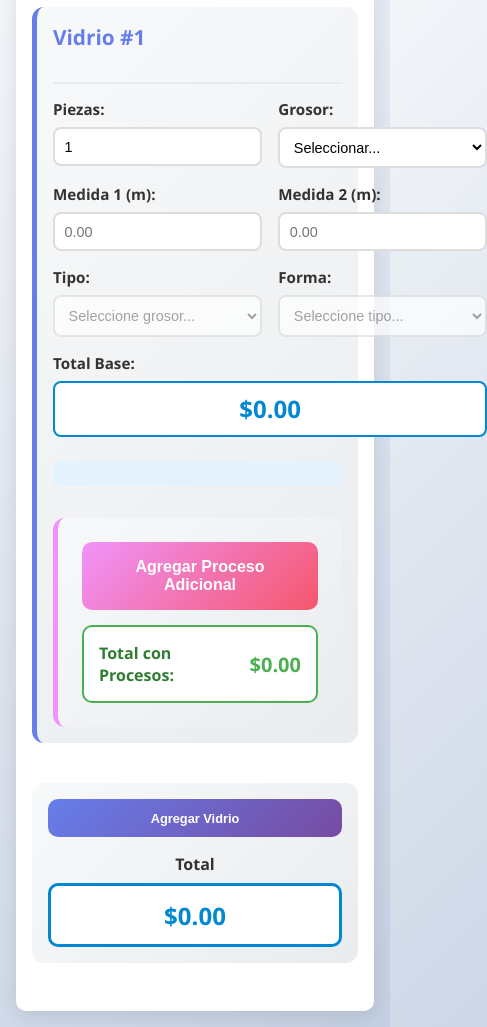
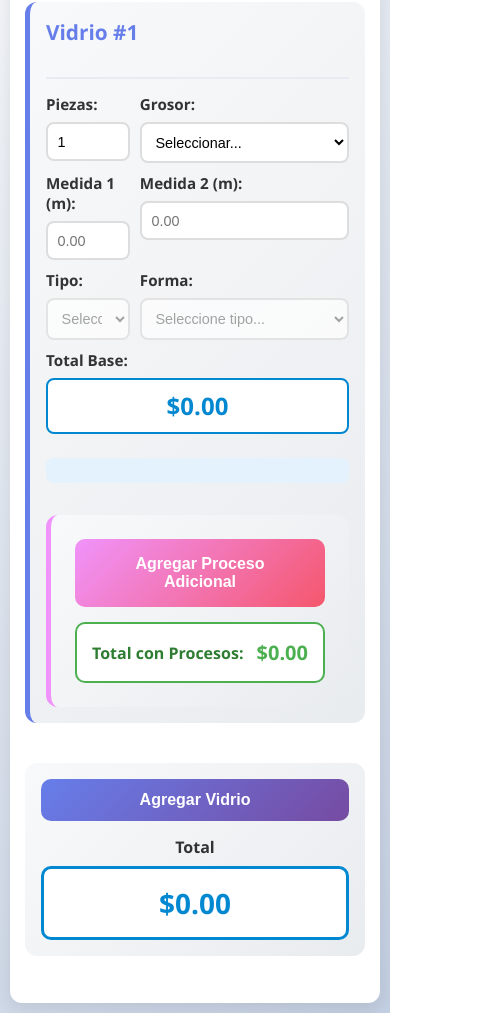
Before and after one commit to DiegoPerez12-web/Cotizaciones, a plain HTML site: page index.html in a window 390 px wide. Shown: the part 69-1096 px from the top of the page, 487 px wide, since content can reach past the window. Drawn offline with Linux system fonts and the light colour scheme.

Commit message:
Update presupuesto.css

```diff
--- a/presupuesto.css
+++ b/presupuesto.css
@@ -96,9 +96,9 @@ body {
 
 /* Main Content */
 .main-content {
-    max-width: 1200px;
+    max-width: 100%;
     margin: 0 auto;
-    padding: 2rem;
+    padding: 1rem;
     flex: 1;
     width: 100%;
 }
@@ -106,8 +106,9 @@ body {
 .presupuesto-container {
     background: white;
     border-radius: 15px;
-    padding: 2.5rem;
+    padding: 1rem;
     box-shadow: 0 5px 20px rgba(0, 0, 0, 0.1);
+    width: 100%;
 }
 
 .page-title {
@@ -719,165 +720,6 @@ tfoot td {
 
     th, td {
         padding: 0.5rem;
-    }
-}
-/* =========================
-   RESPONSIVE MOVIL MEJORADO
-   ========================= */
-@media (max-width: 768px) {
-
-    body {
-        font-size: 14px;
-    }
-
-    .main-header {
-        padding: 0.5rem 1rem;
-    }
-
-    .company-name {
-        font-size: 1.3rem;
-        text-align: center;
-    }
-
-    .logo {
-        width: 120px;
-        min-width: 120px;
-        height: 60px;
-    }
-
-    .header-content {
-        flex-direction: column;
-        gap: 0.5rem;
-        height: auto;
-    }
-
-    .main-nav {
-        width: 100%;
-        display: flex;
-        flex-direction: column;
-        gap: 0.5rem;
-    }
-
-    .nav-link {
-        width: 100%;
-        text-align: center;
-        padding: 0.6rem;
-        font-size: 0.9rem;
-    }
-
-    .main-content {
-        padding: 1rem;
-    }
-
-    .presupuesto-container {
-        padding: 1rem;
-        border-radius: 10px;
-    }
-
-    .page-title {
-        font-size: 1.5rem;
-        margin-bottom: 1rem;
-    }
-
-    .info-section {
-        padding: 1rem;
-        margin-bottom: 1.5rem;
-    }
-
-    .section-title {
-        font-size: 1.2rem;
-    }
-
-    .form-group input,
-    .form-group select,
-    .grid-4 input,
-    .grid-4 select,
-    .grid-2 input,
-    .grid-2 select {
-        padding: 0.6rem;
-        font-size: 0.9rem;
-    }
-
-    .grid-4,
-    .grid-2,
-    .form-grid {
-        grid-template-columns: 1fr;
-        gap: 1rem;
-    }
-
-    .fila-vidrio {
-        padding: 1rem;
-    }
-
-    .precio-actions-container {
-        flex-direction: column;
-        gap: 1rem;
-        padding: 1rem;
-    }
-
-    .precio-value {
-        font-size: 1.8rem;
-        width: 100%;
-        text-align: center;
-        padding: 0.8rem;
-    }
-
-    .actions-section {
-        flex-direction: column;
-        gap: 0.5rem;
-    }
-
-    .btn {
-        width: 100%;
-        padding: 0.8rem;
-        font-size: 0.9rem;
-    }
-
-    /* TABLA RESPONSIVA */
-    .summary-table {
-        overflow-x: auto;
-    }
-
-    table {
-        min-width: 600px;
-        font-size: 0.8rem;
-    }
-
-    th, td {
-        padding: 0.4rem;
-    }
-
-    .main-footer {
-        padding: 1rem;
-        font-size: 0.8rem;
-    }
-}
-
-
-/* =========================
-   MOVILES MUY PEQUEÑOS
-   ========================= */
-@media (max-width: 480px) {
-
-    .company-name {
-        font-size: 1.1rem;
-    }
-
-    .page-title {
-        font-size: 1.3rem;
-    }
-
-    .precio-value {
-        font-size: 1.5rem;
-    }
-
-    .btn {
-        font-size: 0.8rem;
-        padding: 0.7rem;
-    }
-
-    .section-title {
-        font-size: 1rem;
     }
 }
 *
@@ -1762,3 +1604,172 @@ tfoot td {
         font-size: 1rem;
     }
 }
+/* =====================
+   MOVIL
+   ===================== */
+@media (max-width: 768px) {
+
+    body {
+        font-size: 14px;
+    }
+
+    .main-content {
+        padding: 10px;
+    }
+
+    .presupuesto-container {
+        padding: 10px;
+        border-radius: 10px;
+    }
+
+    .page-title {
+        font-size: 20px;
+    }
+
+    .section-title {
+        font-size: 16px;
+    }
+
+    /* TODOS LOS GRIDS A 1 COLUMNA */
+    .form-grid,
+    .grid-4,
+    .grid-2 {
+        grid-template-columns: 1fr;
+        gap: 10px;
+    }
+
+    /* INPUTS */
+    input, select {
+        font-size: 16px; /* importante para que iPhone no haga zoom */
+        padding: 10px;
+        width: 100%;
+    }
+
+    /* HEADER */
+    .header-content {
+        flex-direction: column;
+        height: auto;
+        text-align: center;
+        gap: 10px;
+    }
+
+    .company-name {
+        font-size: 18px;
+    }
+
+    .logo {
+        width: 120px;
+        height: 60px;
+    }
+
+    .main-nav {
+        flex-direction: column;
+        width: 100%;
+    }
+
+    .nav-link {
+        width: 100%;
+        text-align: center;
+        padding: 10px;
+    }
+
+    /* PRECIO Y BOTONES */
+    .precio-actions-container {
+        flex-direction: column;
+        gap: 10px;
+    }
+
+    .precio-display {
+        text-align: center;
+    }
+
+    .precio-value {
+        width: 100%;
+        font-size: 24px;
+    }
+
+    .actions-section {
+        flex-direction: column;
+    }
+
+    .btn {
+        width: 100%;
+    }
+
+    /* TABLA SCROLL */
+    .summary-table {
+        overflow-x: auto;
+    }
+
+    table {
+        min-width: 600px;
+        font-size: 12px;
+    }
+}
+/* =====================
+   MOBILE FIX REAL
+   ===================== */
+@media (max-width: 768px) {
+
+    body {
+        padding: 0;
+        margin: 0;
+    }
+
+    .main-content {
+        padding: 10px;
+    }
+
+    .presupuesto-container {
+        padding: 15px;
+        border-radius: 12px;
+    }
+
+    .page-title {
+        font-size: 22px;
+        text-align: center;
+    }
+
+    /* Botón */
+    .btn-add {
+        width: 100%;
+        font-size: 16px;
+        padding: 12px;
+    }
+
+    /* Precio */
+    .precio-actions-container {
+        flex-direction: column;
+        align-items: stretch;
+        gap: 15px;
+    }
+
+    .precio-display {
+        text-align: center;
+        width: 100%;
+    }
+
+    .precio-value {
+        width: 100%;
+        font-size: 28px;
+        padding: 15px;
+    }
+
+    /* Inputs dinámicos */
+    input, select {
+        width: 100%;
+        font-size: 16px;
+        padding: 10px;
+    }
+
+    .grid-4,
+    .grid-2,
+    .form-grid {
+        grid-template-columns: 1fr;
+    }
+
+    /* Evitar que algo se salga */
+    * {
+        max-width: 100%;
+    }
+}
```
